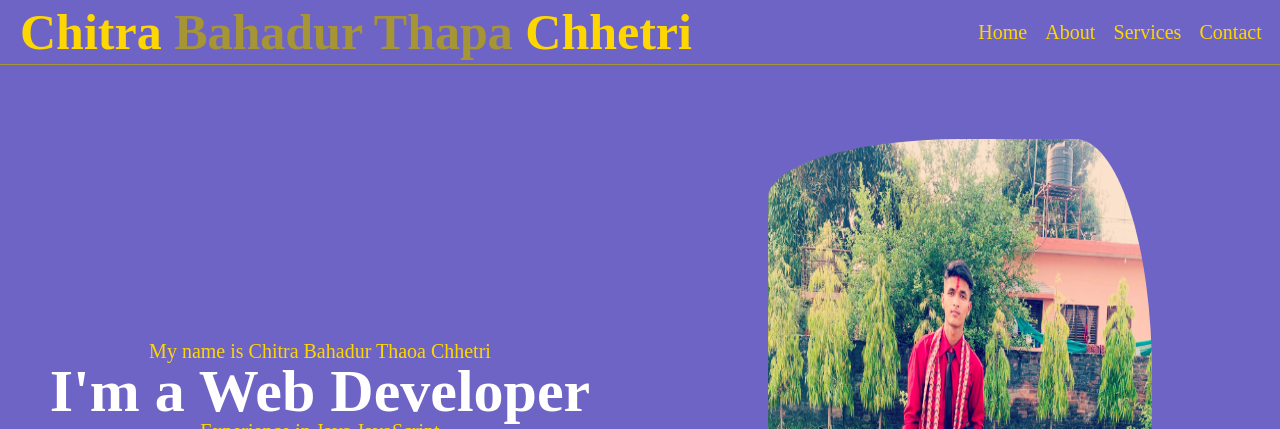
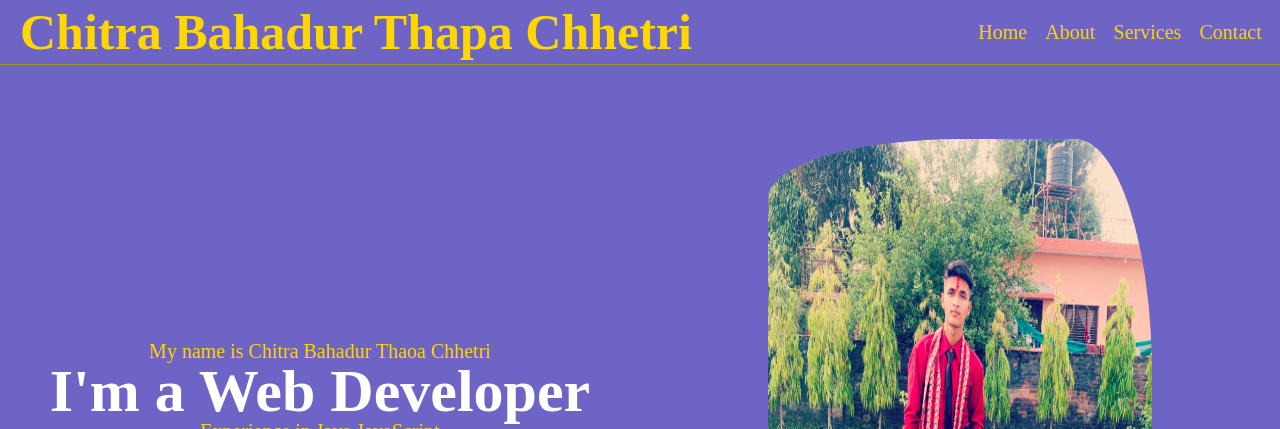
Before and after one commit to Chitra867/My-Portfolio, a plain HTML site: page index.html in a window 1280 px wide. Shown: the top 429 px of the page. Drawn offline with Linux system fonts and the light colour scheme.

Commit message:
color change

```diff
--- a/styles.css
+++ b/styles.css
@@ -49,7 +49,7 @@ nav h1{
 }
 nav h1 span{
     font-size: 2.5rem;
-    color: var(--darkColor);
+    color: var(--lightColor);
 }
 .hero{
     height: 92vh;
```
